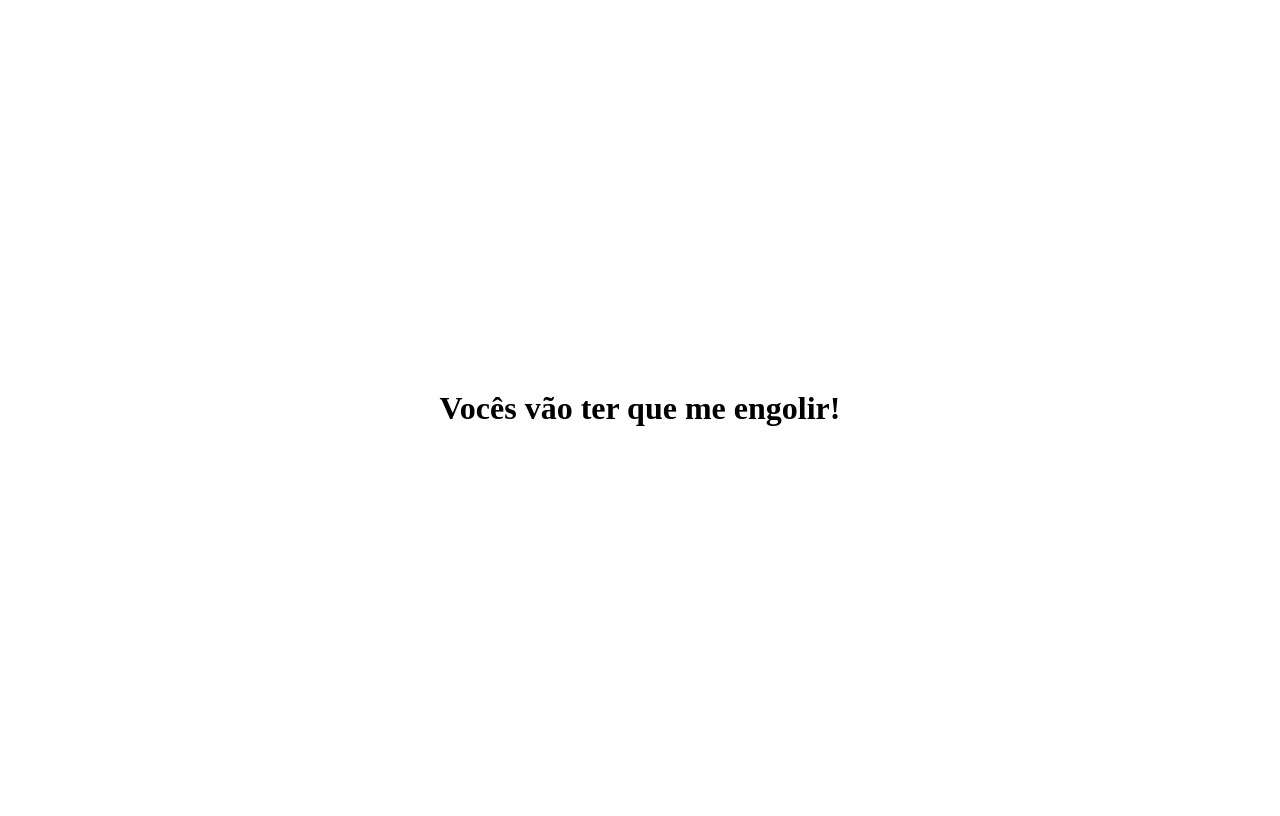
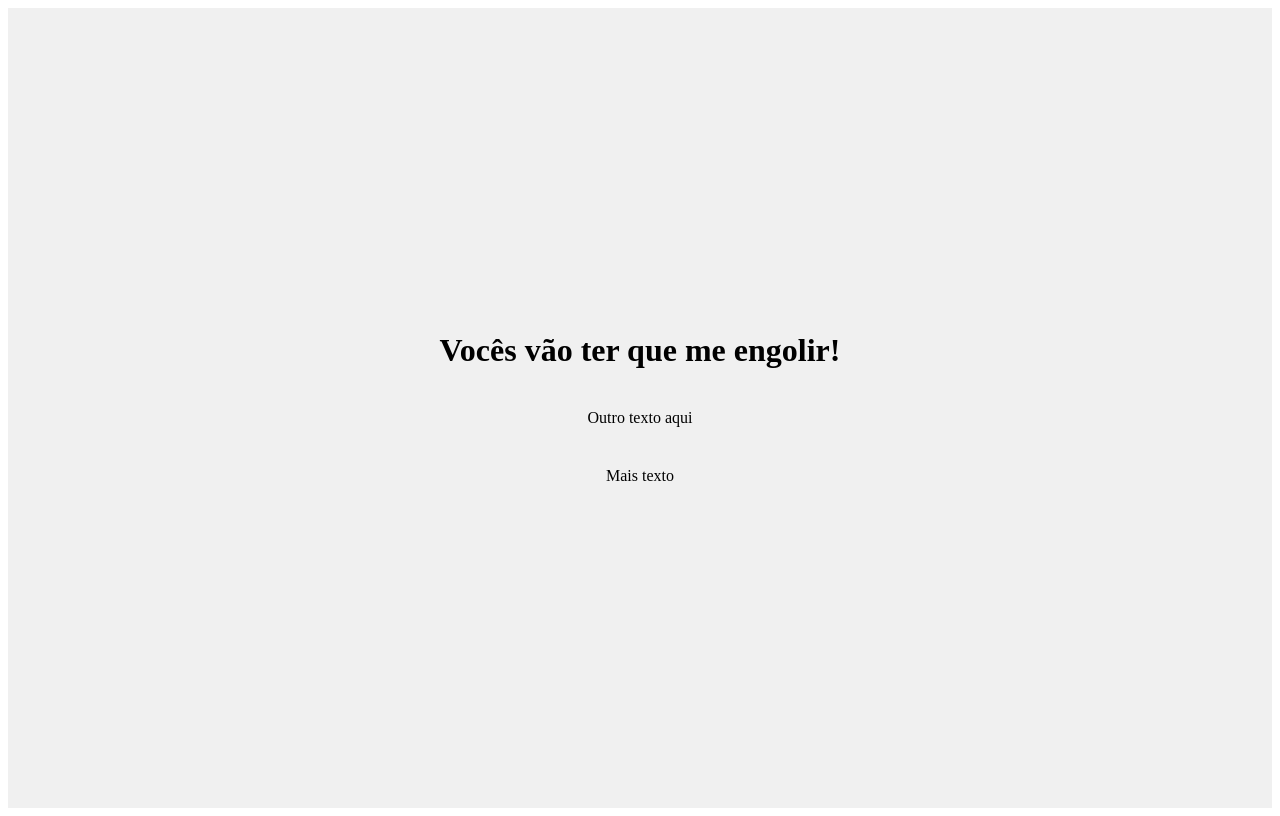
Before and after one commit to tiagolaranjeira/clone-tabnews, a Next.js app: page / in a window 1280 px wide. Built offline with nearby package versions, Linux system fonts and the light colour scheme.

Commit message:
insert_container

```diff
--- a/pages/index.js
+++ b/pages/index.js
@@ -1,18 +1,23 @@
 function Home() {
-    const centerContainerStyle = {
+    const containerStyle = {
       display: 'flex',
+      flexDirection: 'column',
       justifyContent: 'center',
       alignItems: 'center',
-      height: '100vh', // Isso define a altura da div para ocupar a altura inteira da tela
+      height: '100vh',
+      background: '#f0f0f0', // Cor de fundo
     };
 
     const centerTextStyle = {
       textAlign: 'center',
+      margin: '20px', // Margem para separar o texto do contêiner abaixo
     };
 
     return (
-      <div style={centerContainerStyle}>
+      <div style={containerStyle}>
         <h1 style={centerTextStyle}>Vocês vão ter que me engolir!</h1>
+        <div style={centerTextStyle}>Outro texto aqui</div>
+        <div style={centerTextStyle}>Mais texto</div>
       </div>
     );
   }
```
